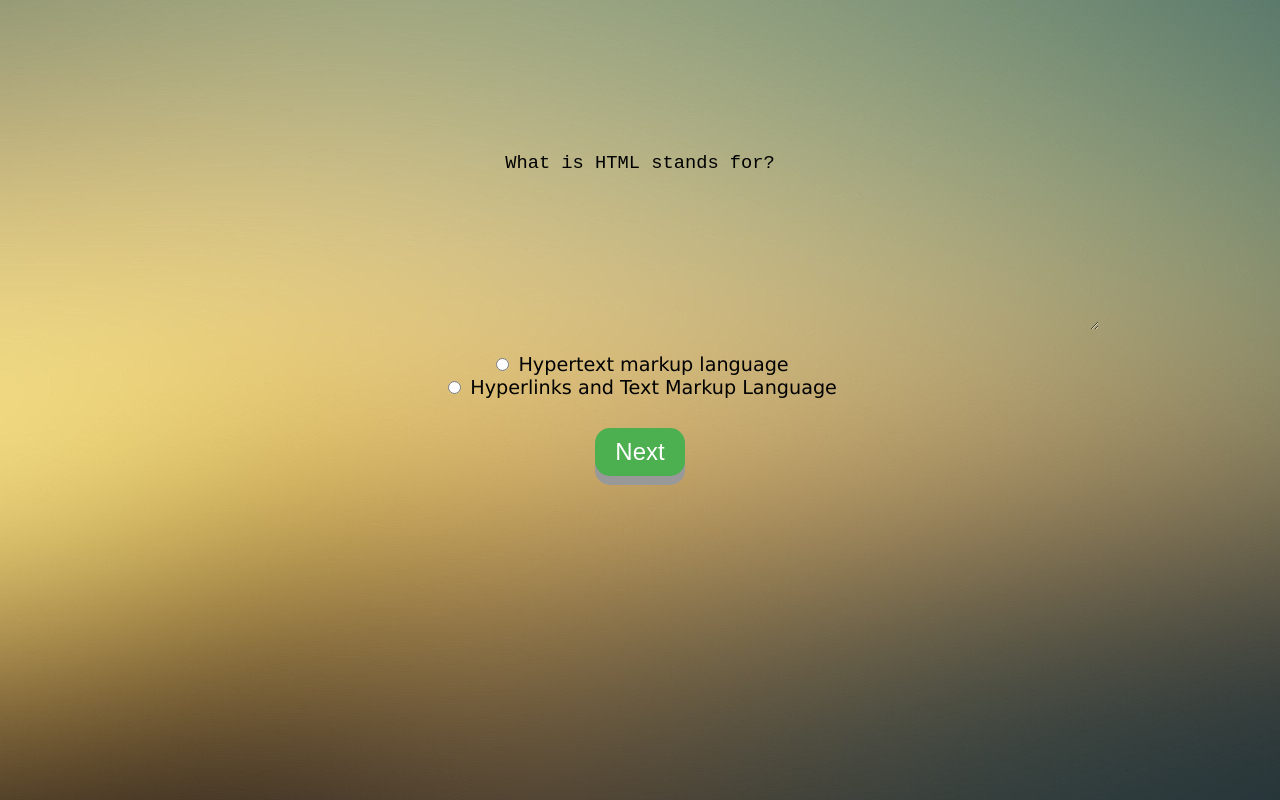
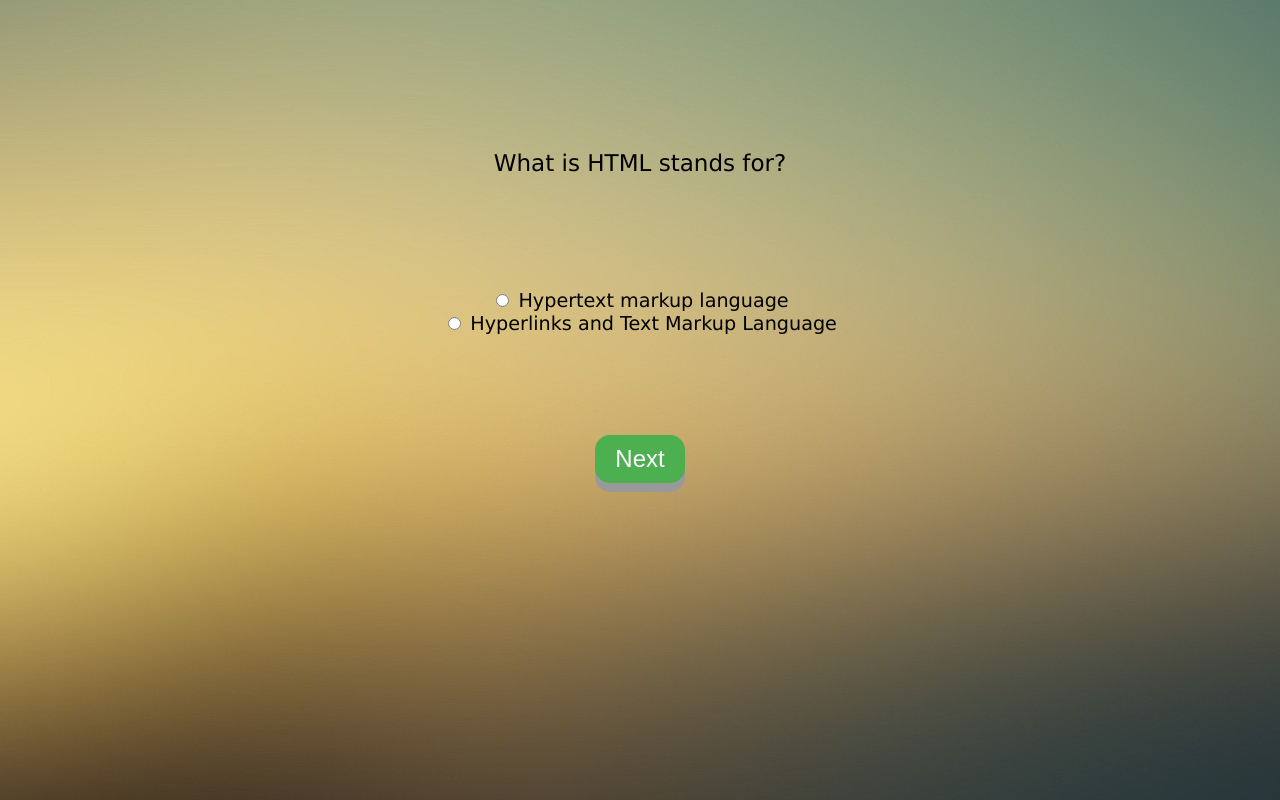
Before and after one commit to waqas-khan/Simple-Quiz-App, a plain HTML site: page public/index.html in a window 1280 px wide. Both pictures are taken after a click on the button "Start". Drawn offline with Linux system fonts and the light colour scheme.

Commit message:
Simple Quiz app

```diff
--- a/public/index.html
+++ b/public/index.html
@@ -8,7 +8,7 @@
 <body>
     <div id="container">
         <h1 id="heading"></h1>
-        <textarea name="questions" id="question" cols="80 " rows="8"></textarea><br/>
+        <p name="questions" id="question" cols="80 " rows="8"></p><br/>
         <input type="radio" class="radio2" id="radio1" name="radio"> <label id="option1" for="radio1"></label><br/>
         <input type="radio" class="radio1" id="radio2" name="radio"> <label id="option2" for="radio2"></label><br/>
         <p  id="result"></p>
--- a/public/style.css
+++ b/public/style.css
@@ -8,12 +8,13 @@
        margin-top: 150px;
        font-size: 120%;
    }
-   textarea{
+   p{
        background: center;
        margin: auto;
        text-align: center;
        font-size: 120%;
        border: none;
+       padding-bottom: 90px;
    }
 button{
   padding: 10px 20px;
```
